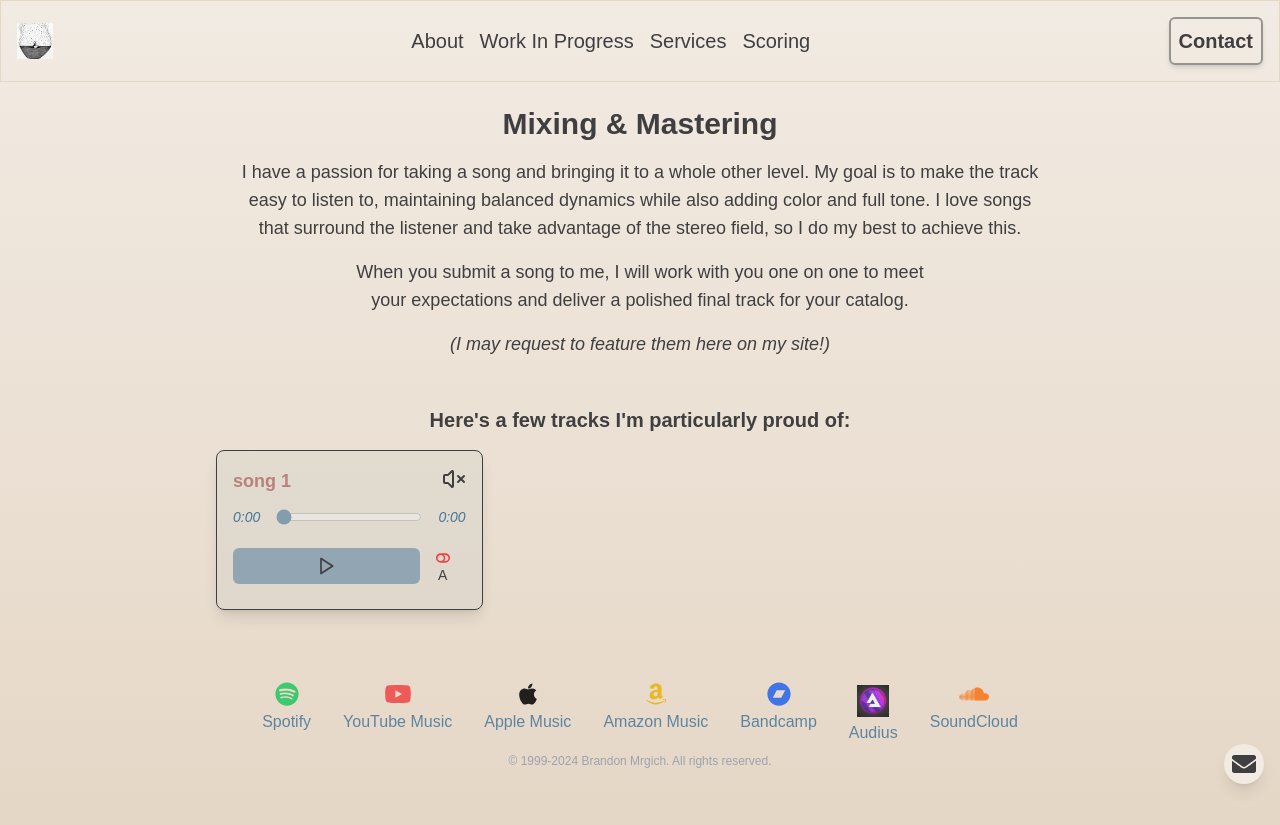
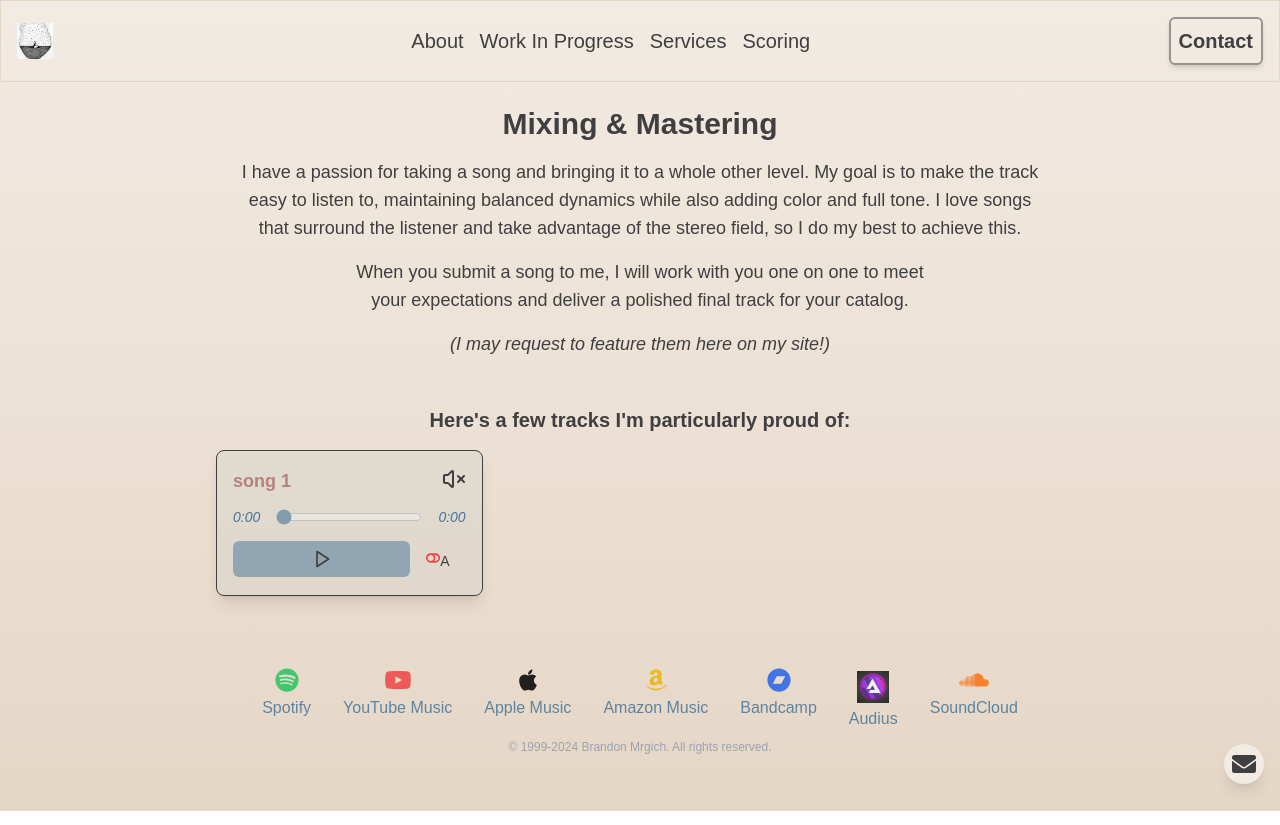
Before and after one commit to brandonmrgich/music-portfolio, a React (Create React App) app: page /#/services in a window 1280 px wide. Built offline with nearby package versions, Linux system fonts and the light colour scheme.

Commit message:
attempted toggle and label switch

```diff
--- a/src/components/AudioPlayer/AudioComparisonPlayer.js
+++ b/src/components/AudioPlayer/AudioComparisonPlayer.js
@@ -23,8 +23,9 @@ const AudioComparisonPlayer = ({ id, before, after, title, url }) => {
             className="text-sm relative bg-none bg-opacity-90 text-comfy-dark px-4 py-2 transition-all duration-300 ease-in-out transform hover:scale-95 disabled:opacity-50 hover:cursor-pointer"
             onMouseOver={displayHint}
         >
+            {/* TODO: toggle side by side*/}
             {isBeforeAudio ? (
-                <div className="col-span-2 row-span-1 justify-between">
+                <div className="flex flex-grow row-auto">
                     <FaToggleOff className="text-red-500" />
                     <span>A</span>
                 </div>
```
